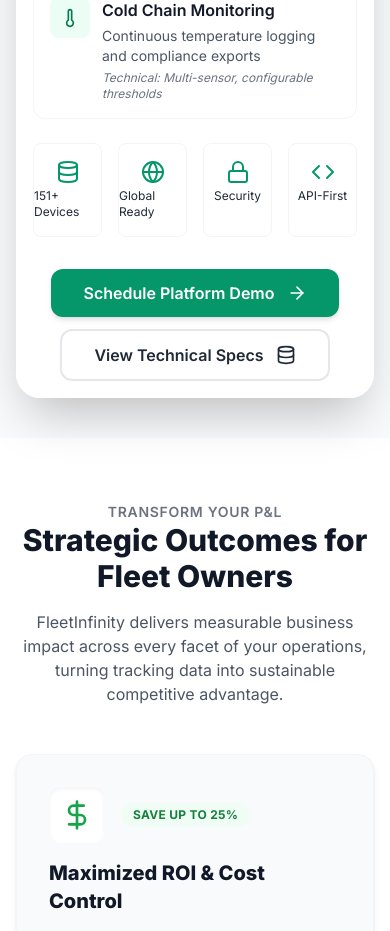
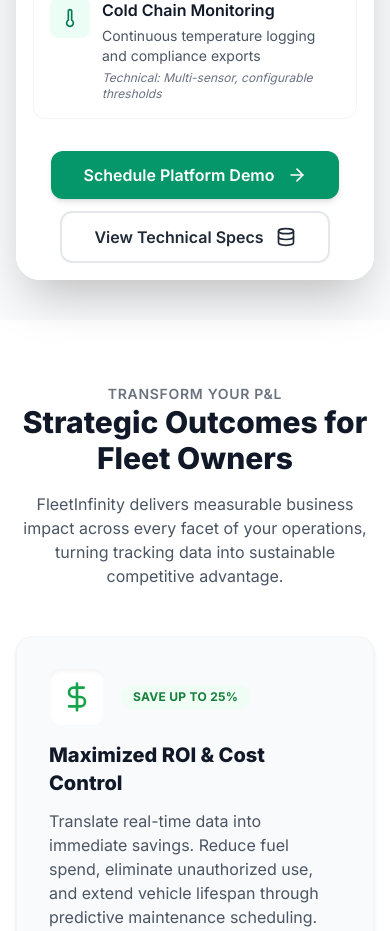
Before and after one commit to Bahareh-Esteki/fleetinfinity, a Next.js app: page / in a window 390 px wide. Shown: the part 8678-9609 px from the top of the page. Built offline with nearby package versions, Linux system fonts and the light colour scheme.

Commit message:
new commit

```diff
--- a/app/components/IndustrySolutionsShowcase.js
+++ b/app/components/IndustrySolutionsShowcase.js
@@ -606,55 +606,6 @@
               </div>
             </div>
 
-            {/* Bottom highlights: PC grid, mobile summary */}
-            <div className="hidden md:grid md:grid-cols-4 gap-4 mt-10">
-              <div className="bg-white rounded-lg p-4 border border-gray-100 text-center">
-                <Database className="w-7 h-7 text-emerald-600 mx-auto mb-2" />
-                <div className="font-semibold text-gray-900">151+ Devices</div>
-                <div className="text-xs text-gray-600">
-                  Verified compatibility
-                </div>
-              </div>
-              <div className="bg-white rounded-lg p-4 border border-gray-100 text-center">
-                <Globe className="w-7 h-7 text-emerald-600 mx-auto mb-2" />
-                <div className="font-semibold text-gray-900">Global Ready</div>
-                <div className="text-xs text-gray-600">
-                  Multi-region deployment
-                </div>
-              </div>
-              <div className="bg-white rounded-lg p-4 border border-gray-100 text-center">
-                <Lock className="w-7 h-7 text-emerald-600 mx-auto mb-2" />
-                <div className="font-semibold text-gray-900">
-                  Enterprise Security
-                </div>
-                <div className="text-xs text-gray-600">Encryption & RBAC</div>
-              </div>
-              <div className="bg-white rounded-lg p-4 border border-gray-100 text-center">
-                <Code className="w-7 h-7 text-emerald-600 mx-auto mb-2" />
-                <div className="font-semibold text-gray-900">API First</div>
-                <div className="text-xs text-gray-600">REST + webhooks</div>
-              </div>
-            </div>
-            {/* Mobile: compact row */}
-            <div className="md:hidden flex justify-between mt-6 gap-2 text-xs">
-              <div className="flex flex-col items-center flex-1 py-4 bg-white border border-gray-100 rounded-lg mr-1">
-                <Database className="w-6 h-6 text-emerald-600 mb-1" />
-                151+ Devices
-              </div>
-              <div className="flex flex-col items-center flex-1 py-4 bg-white border border-gray-100 rounded-lg mx-1">
-                <Globe className="w-6 h-6 text-emerald-600 mb-1" />
-                Global Ready
-              </div>
-              <div className="flex flex-col items-center flex-1 py-4 bg-white border border-gray-100 rounded-lg mx-1">
-                <Lock className="w-6 h-6 text-emerald-600 mb-1" />
-                Security
-              </div>
-              <div className="flex flex-col items-center flex-1 py-4 bg-white border border-gray-100 rounded-lg ml-1">
-                <Code className="w-6 h-6 text-emerald-600 mb-1" />
-                API-First
-              </div>
-            </div>
-
             {/* CTAs (same style both views, stacked on mobile) */}
             <div className="flex flex-col sm:flex-row gap-3 justify-center items-center mt-8">
               <motion.button
```
